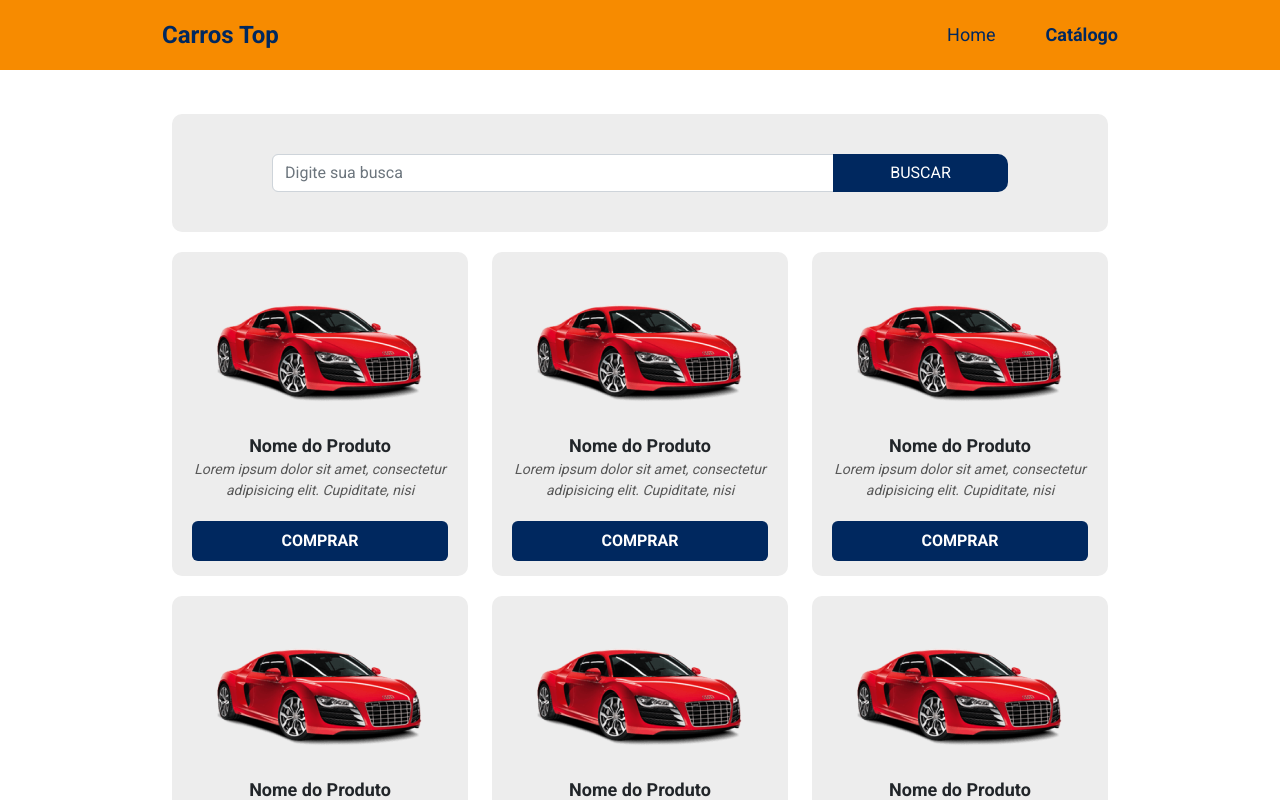
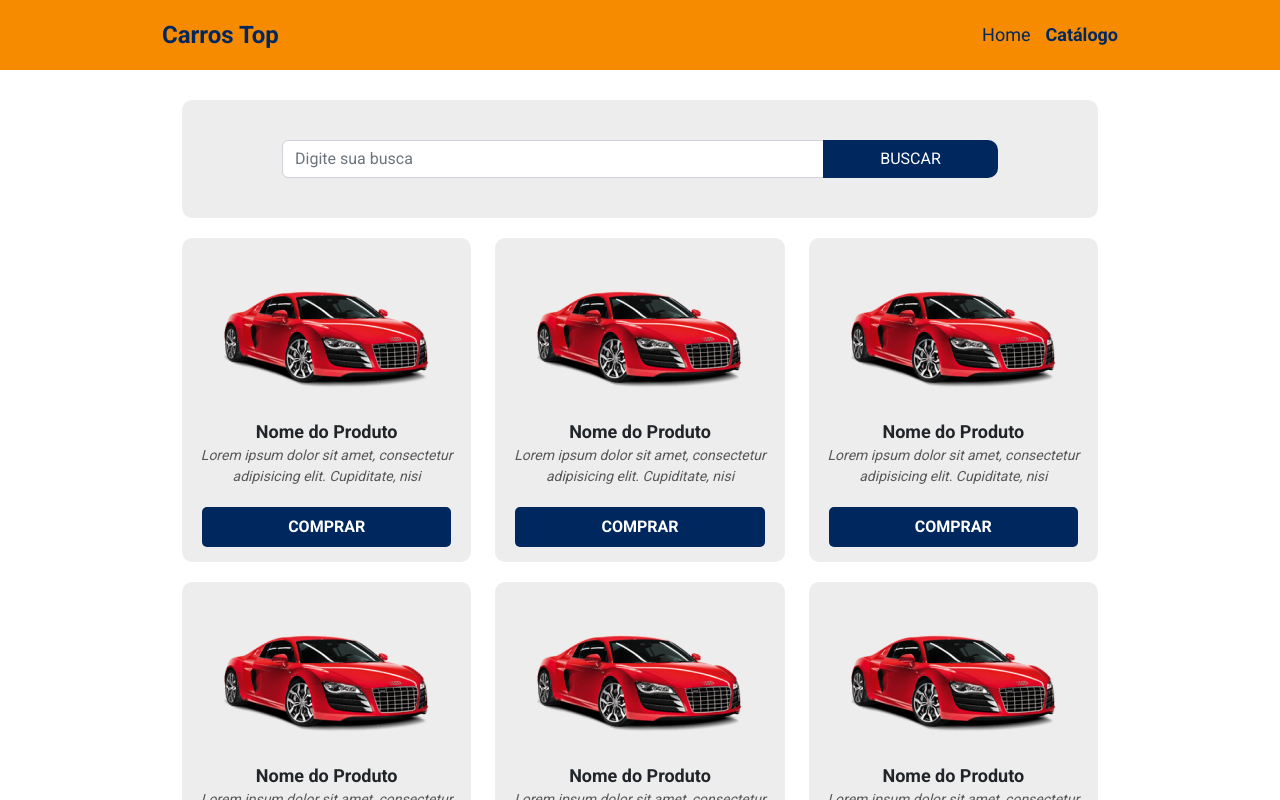
Before and after one commit to juliopedroso/devsuperior-frontend-bootcamp-desafio, a React (Create React App) app: page /products in a window 1280 px wide. Shown: the top 800 px of the page. Built offline with nearby package versions, Linux system fonts and the light colour scheme.

Commit message:
button styles

```diff
--- a/src/components/NavBar/styles.css
+++ b/src/components/NavBar/styles.css
@@ -28,7 +28,7 @@
     width: 100%;
     justify-content: flex-end;
     max-width:960px;
-    gap: 50px;
+    gap: 15px;
 
 }
 
--- a/src/pages/Catalog/index.tsx
+++ b/src/pages/Catalog/index.tsx
@@ -8,14 +8,14 @@ const Catalog = () => {
         <div className="home-container">
             <div className="home-container-content">
 
-                <div className="container my-4">
+                <div className="container">
                     <div className="row">
                         <div className="col-sm-12">
                             <div className="search-bar-container">
                                 <div className="input-group">
                                     <input type="text" className="form-control" placeholder="Digite sua busca" aria-label="Digite sua busca" aria-describedby="basic-addon2" />
                                     <div className="input-group-append">
-                                        <button className="btn" type="submit">BUSCAR</button>
+                                        <button className="btn search-bar-container-btn" type="submit">BUSCAR</button>
                                     </div>
                                 </div>
                             </div>
--- a/src/pages/Catalog/styles.css
+++ b/src/pages/Catalog/styles.css
@@ -1,4 +1,4 @@
-.home-container {
+/*.home-container {
   display: flex;
   flex-direction: column;
   text-align: center;
@@ -12,7 +12,7 @@
   width: 100%;
   max-width: 980px;
 }
-
+*/
 .search-bar-container {
   padding: 20px 10px 20px 10px;
   background-color: #ededed;
@@ -22,11 +22,17 @@
 
 
 
-.search-bar-container button {
-  border-radius: 0px 10px 10px 0px;
-  background-color: #00285f;
-  color: white;
+  .search-bar-container-btn, .search-bar-container-btn:hover, .search-bar-container-btn:active{
+    display: flex;
+    justify-content: center;
+    align-items: center;
+    color: white;
+    background-color:#00285F;
+    border-radius: 0px 10px 10px 0px;
 }
+
+
+
 
 @media (min-width:576px){
     .search-bar-container{
--- a/src/pages/Home/index.tsx
+++ b/src/pages/Home/index.tsx
@@ -20,9 +20,9 @@ const Home = () => {
 
                 <div className="home-button-card">
                     <Link to="/products">
-                        <button className="btn">
+                        <div className="home-button-card-btn">
                             <h6>VER CATÁLOGO</h6>
-                        </button>
+                        </div>
                     </Link>
                     <h5>Comece agora a navegar</h5>
 
--- a/src/pages/Home/styles.css
+++ b/src/pages/Home/styles.css
@@ -8,7 +8,7 @@
 .home-container-content{
     display: flex;
     flex-direction: column;
-    padding:  20px 10px 10px 10px;
+    padding:  20px 10px 20px 10px;
     font-size: 20px;
     gap: 20px;
     width: 100%;
@@ -30,7 +30,7 @@
     flex-direction: column;
     justify-content: center;
     align-items: center;
-    padding: 10px 10px 10px 10px;
+    padding: 10px;
     color: #FFFFFF;
 
 }
@@ -76,14 +76,19 @@
     width: 100%;
 }
 
-.home-button-card button{
+
+.home-button-card-btn{
+    display: flex;
+    justify-content: center;
+    align-items: center;
     width: 180px;
     height: 40px;
-    background-color: #00285F;
-
+    background-color:#00285F;
+    border-radius: 5px 5px 5px 5px;
 }
 
-.home-button-card h6{
+
+.home-button-card-btn h6{
     font-size: 14px;
     font-weight: 700;
     color: #FFFFFF;
@@ -99,7 +104,9 @@
 
 @media (min-width:576px){
 
-    .home-card-content {
+
+
+    .home-container-content {
         padding: 30px 20px 30px 20px;
     }
 
--- a/src/pages/ProductCard/index.tsx
+++ b/src/pages/ProductCard/index.tsx
@@ -1,5 +1,6 @@
 import './styles.css';
 import ProductImg from 'assets/images/Product.png';
+import { Link } from 'react-router-dom';
 
 
 const ProductCard = () => {
@@ -7,7 +8,7 @@ const ProductCard = () => {
         <div className="product-card">
             <div className="product-card-top-container">
                 <div className="product-image">
-                    <img src={ProductImg} alt="Nome do Produto"/>
+                    <img src={ProductImg} alt="Nome do Produto" />
                 </div>
             </div>
 
@@ -21,10 +22,13 @@ const ProductCard = () => {
             </div>
 
             <div className="product-card-bottom-container">
-                <button className="btn">
+                <Link to="">
+                    <div className="product-card-bottom-container-btn">
                         <h6>COMPRAR</h6>
-                </button>
                     </div>
+                </Link>
+            </div>
+
         </div>
     );
 }
--- a/src/pages/ProductCard/styles.css
+++ b/src/pages/ProductCard/styles.css
@@ -42,11 +42,15 @@
     padding:20px 5px 0px 5px;
 
 }
-.product-card-bottom-container button{
+.product-card-bottom-container-btn{
+    display: flex;
+    justify-content: center;
+    align-items: center;
     width: 100%;
     height: 40px;
     background-color: #00285F;
     color: white;
+    border-radius: 5px 5px 5px 5px;
 
 
 }
```
Lines whose indentation alone changed are shown as unchanged.
